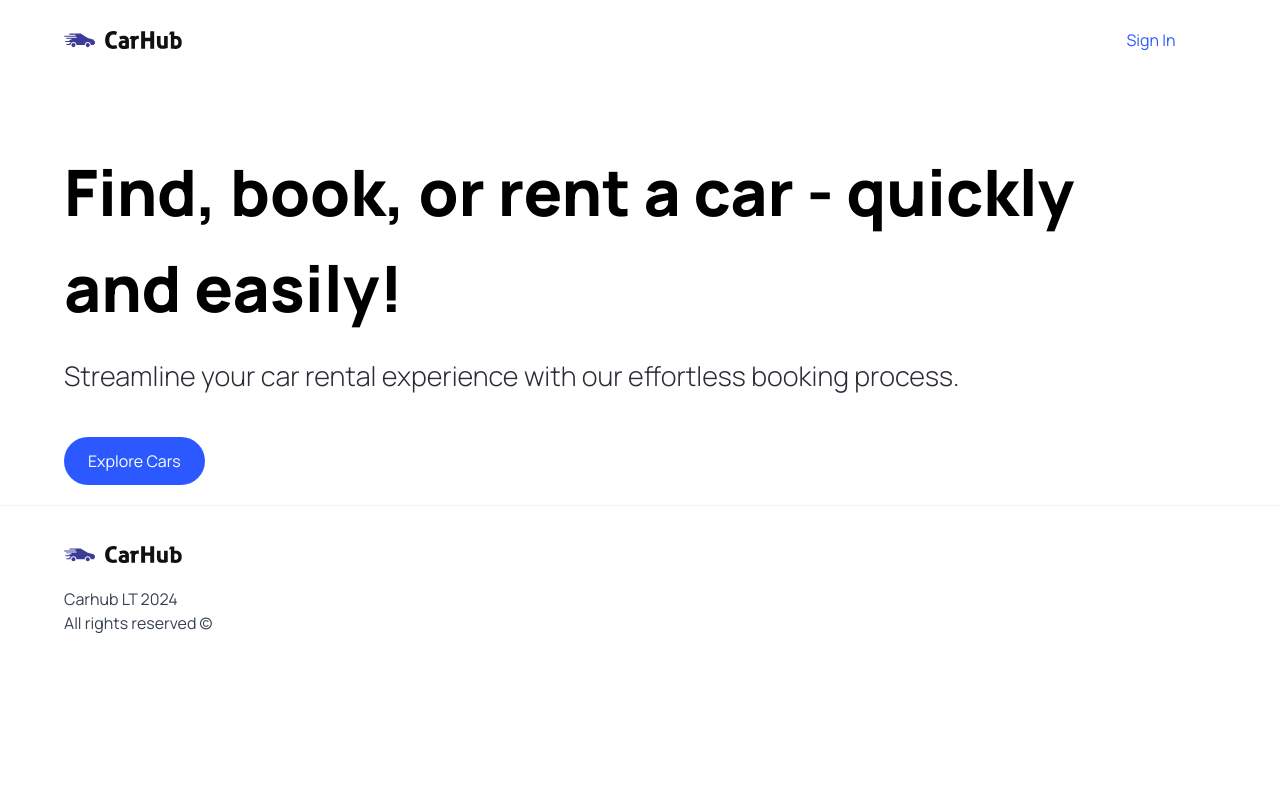
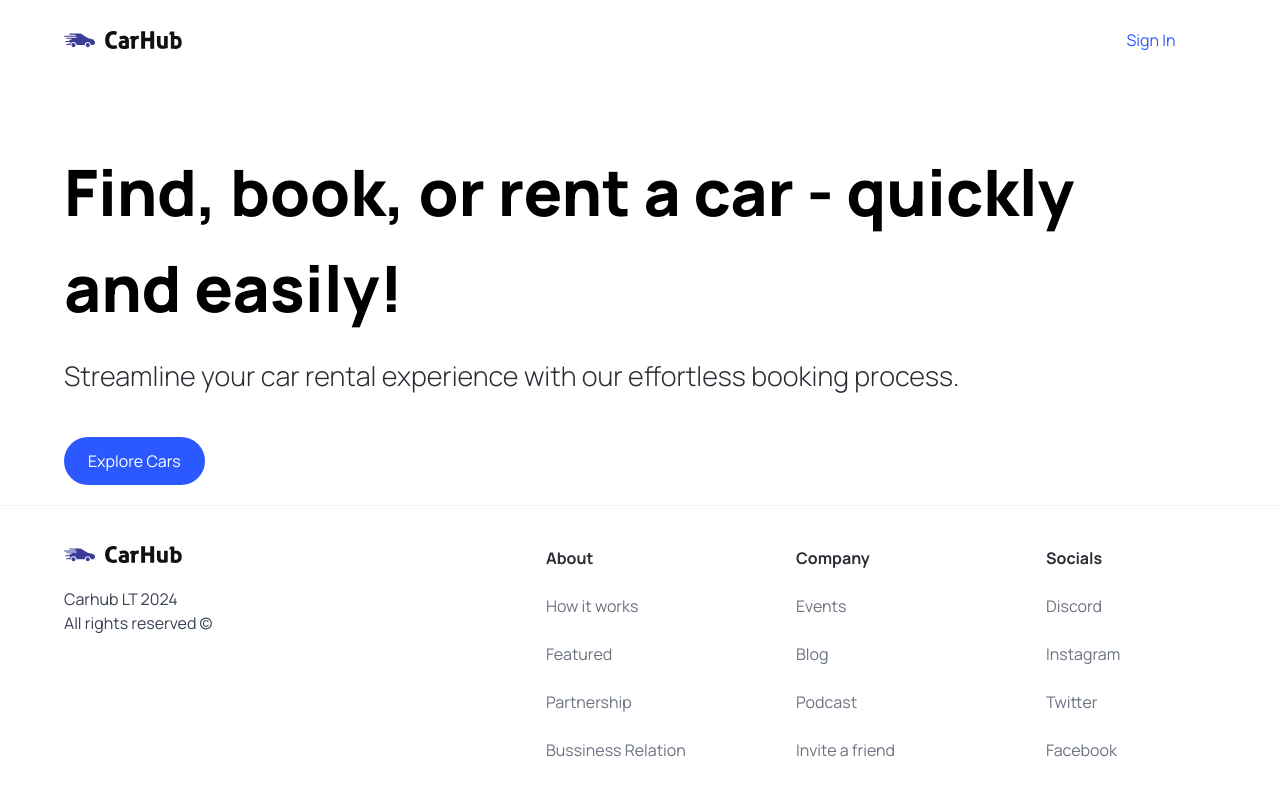
Before and after one commit to Agadafrancis/car_webapp, a Next.js app: page / in a window 1280 px wide. Shown: the top 796 px of the page. Built offline with nearby package versions, Linux system fonts and the light colour scheme.

Commit message:
still on footer

```diff
--- a/components/Footer.tsx
+++ b/components/Footer.tsx
@@ -16,7 +16,20 @@
             </div>
 
             <div className="footer__links">
-
+              {footerLinks.map((link ) => (
+                <div key={link.title} className="footer__link">
+                  <h3 className="font-bold">{link.title}</h3>
+                  {link.links.map((item) =>(
+                    <Link
+                      key={item.title}
+                      href={item.url}
+                      className="text-gray-500"
+                    >
+                      {item.title}
+                    </Link>
+                  ))}
+                </div>
+              ))}
             </div>
         </div>
     </footer>
--- /dev/null
+++ b/constants/index.ts
@@ -0,0 +1,101 @@
+export const manufacturers = [
+  "Acura",
+  "Alfa Romeo",
+  "Aston Martin",
+  "Audi",
+  "Bentley",
+  "BMW",
+  "Buick",
+  "Cadillac",
+  "Chevrolet",
+  "Chrysler",
+  "Citroen",
+  "Dodge",
+  "Ferrari",
+  "Fiat",
+  "Ford",
+  "GMC",
+  "Honda",
+  "Hyundai",
+  "Infiniti",
+  "Jaguar",
+  "Jeep",
+  "Kia",
+  "Lamborghini",
+  "Land Rover",
+  "Lexus",
+  "Lincoln",
+  "Maserati",
+  "Mazda",
+  "McLaren",
+  "Mercedes-Benz",
+  "MINI",
+  "Mitsubishi",
+  "Nissan",
+  "Porsche",
+  "Ram",
+  "Rolls-Royce",
+  "Subaru",
+  "Tesla",
+  "Toyota",
+  "Volkswagen",
+  "Volvo",
+];
+
+export const yearsOfProduction = [
+  { title: "Year", value: "" },
+  { title: "2015", value: "2015" },
+  { title: "2016", value: "2016" },
+  { title: "2017", value: "2017" },
+  { title: "2018", value: "2018" },
+  { title: "2019", value: "2019" },
+  { title: "2020", value: "2020" },
+  { title: "2021", value: "2021" },
+  { title: "2022", value: "2022" },
+  { title: "2023", value: "2023" },
+];
+
+export const fuels = [
+  {
+    title: "Fuel",
+    value: "",
+  },
+  {
+    title: "Gas",
+    value: "Gas",
+  },
+  {
+    title: "Electricity",
+    value: "Electricity",
+  },
+];
+
+export const footerLinks = [
+  {
+    title: "About",
+    links: [
+      { title: "How it works", url: "/" },
+      { title: "Featured", url: "/" },
+      { title: "Partnership", url: "/" },
+      { title: "Bussiness Relation", url: "/" },
+    ],
+  },
+  {
+    title: "Company",
+    links: [
+      { title: "Events", url: "/" },
+      { title: "Blog", url: "/" },
+      { title: "Podcast", url: "/" },
+      { title: "Invite a friend", url: "/" },
+    ],
+  },
+  {
+    title: "Socials",
+    links: [
+      { title: "Discord", url: "/" },
+      { title: "Instagram", url: "/" },
+      { title: "Twitter", url: "/" },
+      { title: "Facebook", url: "/" },
+    ],
+  },
+];
```
